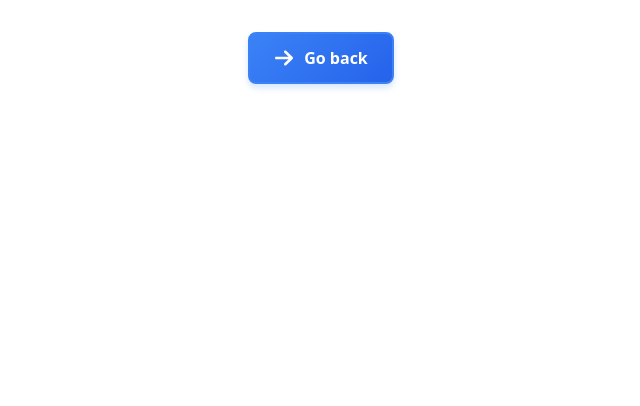
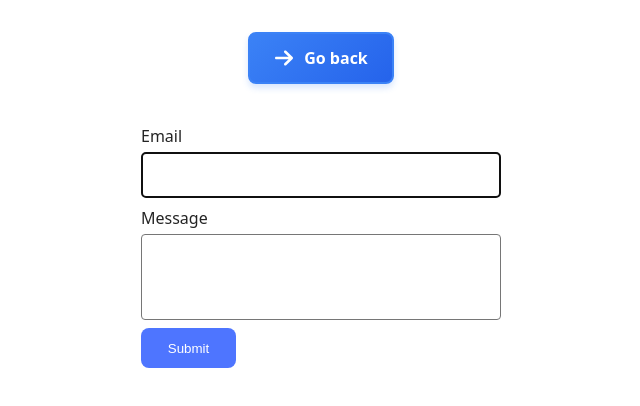
Before and after one commit to Mysa-vlad/goit-js-hw-09, a website built with Vite: page src/2-form.html in a window 1280 px wide. Shown: the whole page, without its empty margins (319-959 px from the left). Built offline with nearby package versions, Linux system fonts and the light colour scheme.

Commit message:
form css

```diff
--- a/src/2-form.html
+++ b/src/2-form.html
@@ -9,5 +9,17 @@
   </head>
   <body>
       <a class="back-link" href="./index.html">Go back</a>
+      <form class="feedback-form" autocomplete="off">
+  <label>
+    Email
+    <input class="email-inp" type="email" name="email" autofocus />
+  </label>
+  <label>
+    Message
+    <textarea name="message" rows="8"></textarea>
+  </label>
+  <button class="submit-btn" type="submit">Submit</button>
+</form>
+
   </body>
 </html>
--- /dev/null
+++ b/src/css/2-form.css
@@ -0,0 +1,37 @@
+.feedback-form{
+    display: flex;
+    flex-direction: column;
+    gap: 8px;
+    width: 360px;
+    margin: 0 auto;
+}
+label{
+    display: flex;
+    flex-direction: column;
+    gap: 4px;
+}
+textarea{
+    resize: none;
+    height: 80px;
+    border-radius: 4px;
+}
+.submit-btn{
+width: 95px;
+height: 40px;
+    padding: 8px 16px;
+    background-color: #4E75FF;
+    color: white;
+    border: none;
+    border-radius: 8px;
+    cursor: pointer;
+    transition: all 300ms cubic-bezier(0.4, 0, 0.2, 1);
+}
+.submit-btn:hover{
+    background-color: #6c8cff;
+}
+.email-inp{
+    height: 40px;
+    border: 2px solid #ccc;
+    border-radius: 4px;
+    transition: border-color 300ms cubic-bezier(0.4, 0, 0.2, 1);
+}
--- a/src/css/styles.css
+++ b/src/css/styles.css
@@ -17,3 +17,4 @@
 @import url('./back-link.css');
 @import url('./footer.css');
 @import url('./gallery.css');
+@import url('./2-form.css');
```
Also changed, not shown: src/js/2-form.js (+10 -0 lines).
